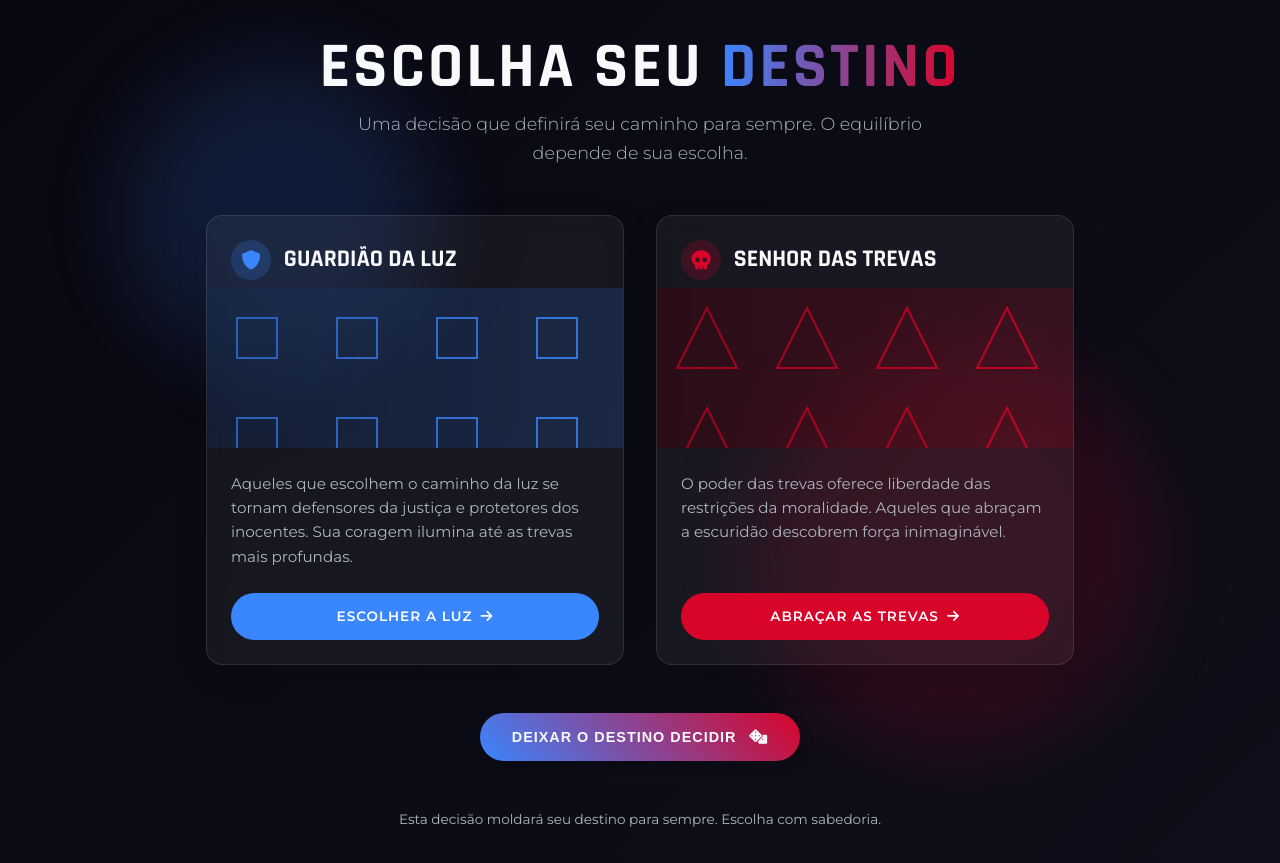
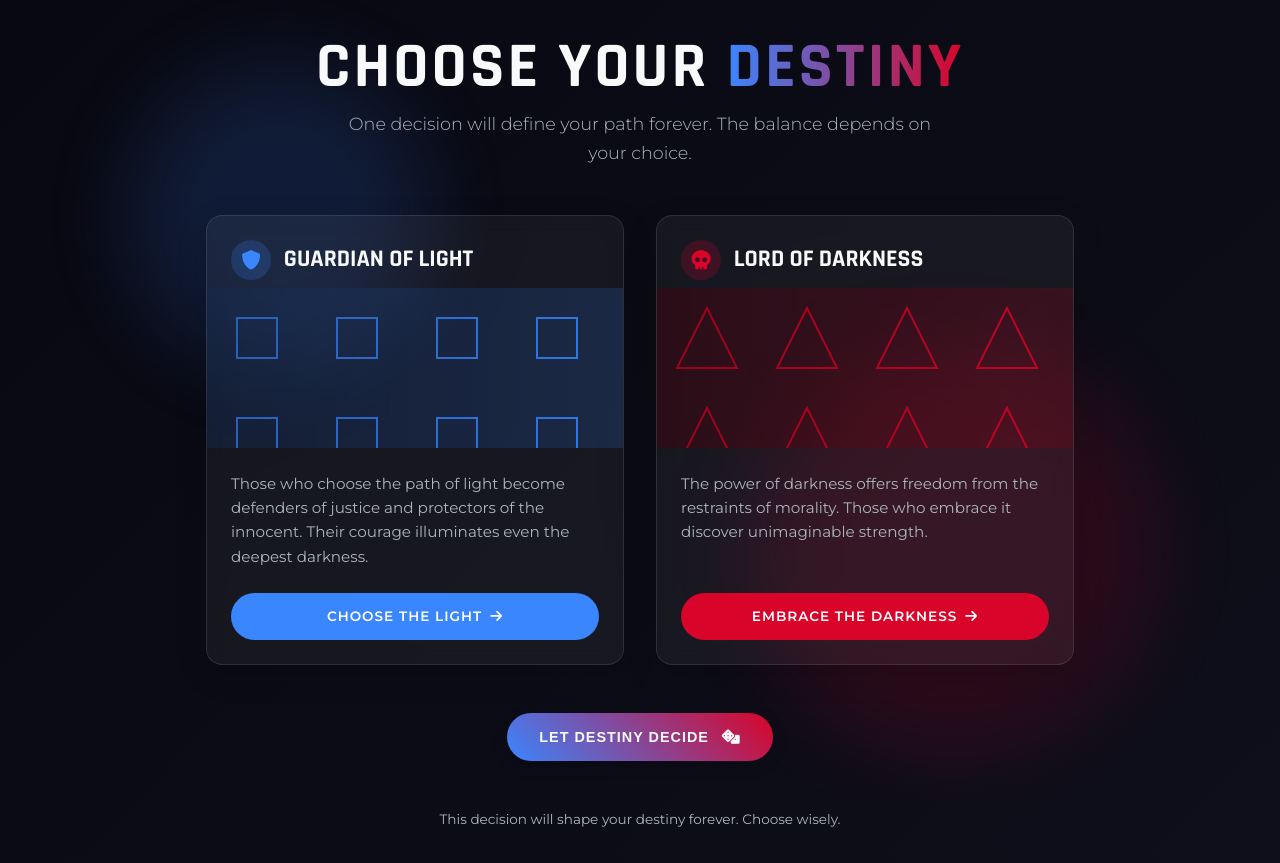
Before and after one commit to sarahzoulinyan/unshakable-hero-villain, a plain HTML site: page index.html in a window 1280 px wide. Drawn offline with Linux system fonts and the light colour scheme.

Commit message:
Make the choice portal English by default

```diff
--- a/index.html
+++ b/index.html
@@ -1,10 +1,10 @@
 <!DOCTYPE html>
-<html lang="pt-BR">
+<html lang="en">
 <head>
   <meta charset="UTF-8" />
   <meta name="viewport" content="width=device-width, initial-scale=1.0" />
   <meta name="description" content="Escolha seu destino - Herói ou Vilão">
-  <title>Portal da Escolha</title>
+  <title>Portal of Choice</title>
   <link rel="preconnect" href="https://fonts.googleapis.com">
   <link rel="preconnect" href="https://fonts.gstatic.com" crossorigin>
   <link href="https://fonts.googleapis.com/css2?family=Montserrat:wght@300;400;600;700&family=Rajdhani:wght@500;700&display=swap" rel="stylesheet">
@@ -483,7 +483,7 @@
     <div class="loader">
       <div class="loader-inner"></div>
     </div>
-    <p class="loading-text">Carregando o destino...</p>
+    <p class="loading-text">Loading your destiny...</p>
     <div class="progress-container">
       <div class="progress-bar"></div>
     </div>
@@ -498,8 +498,8 @@
   <!-- Conteúdo principal -->
   <main class="portal-container">
     <div class="portal-header">
-      <h1 class="portal-title">ESCOLHA SEU <span class="title-accent">DESTINO</span></h1>
-      <p class="portal-subtitle">Uma decisão que definirá seu caminho para sempre. O equilíbrio depende de sua escolha.</p>
+      <h1 class="portal-title">CHOOSE YOUR <span class="title-accent">DESTINY</span></h1>
+      <p class="portal-subtitle">One decision will define your path forever. The balance depends on your choice.</p>
     </div>
 
     <div class="choice-grid">
@@ -509,13 +509,13 @@
           <div class="card-icon">
             <i class="fas fa-shield-alt"></i>
           </div>
-          <h2>GUARDIÃO DA LUZ</h2>
+          <h2>GUARDIAN OF LIGHT</h2>
         </div>
         <div class="character-image hero-image"></div>
         <div class="card-content">
-          <p>Aqueles que escolhem o caminho da luz se tornam defensores da justiça e protetores dos inocentes. Sua coragem ilumina até as trevas mais profundas.</p>
+          <p>Those who choose the path of light become defenders of justice and protectors of the innocent. Their courage illuminates even the deepest darkness.</p>
           <a href="heroi-vilao/heroi.html" class="choice-btn">
-            <span>Escolher a Luz</span>
+            <span>Choose the Light</span>
             <i class="fas fa-arrow-right"></i>
           </a>
         </div>
@@ -527,13 +527,13 @@
           <div class="card-icon">
             <i class="fas fa-skull"></i>
           </div>
-          <h2>SENHOR DAS TREVAS</h2>
+          <h2>LORD OF DARKNESS</h2>
         </div>
         <div class="character-image villain-image"></div>
         <div class="card-content">
-          <p>O poder das trevas oferece liberdade das restrições da moralidade. Aqueles que abraçam a escuridão descobrem força inimaginável.</p>
+          <p>The power of darkness offers freedom from the restraints of morality. Those who embrace it discover unimaginable strength.</p>
           <a href="heroi-vilao/vilao.html" class="choice-btn">
-            <span>Abraçar as Trevas</span>
+            <span>Embrace the Darkness</span>
             <i class="fas fa-arrow-right"></i>
           </a>
         </div>
@@ -543,13 +543,13 @@
     <!-- Botão de escolha aleatória -->
     <div class="random-choice-container">
       <button id="randomChoiceBtn" class="random-choice-btn">
-        <span>Deixar o destino decidir</span>
+        <span>Let destiny decide</span>
         <i class="fas fa-dice"></i>
       </button>
     </div>
 
     <div class="portal-footer">
-      <p>Esta decisão moldará seu destino para sempre. Escolha com sabedoria.</p>
+      <p>This decision will shape your destiny forever. Choose wisely.</p>
     </div>
   </main>
 
@@ -593,7 +593,7 @@
         // Efeito visual
         randomBtn.disabled = true;
         const originalText = randomBtn.querySelector('span').textContent;
-        randomBtn.querySelector('span').textContent = 'Decidindo destino...';
+        randomBtn.querySelector('span').textContent = 'Choosing your destiny...';
         randomBtn.querySelector('i').classList.add('fa-spin');
 
         // Cria efeito de piscar nos cards
```
